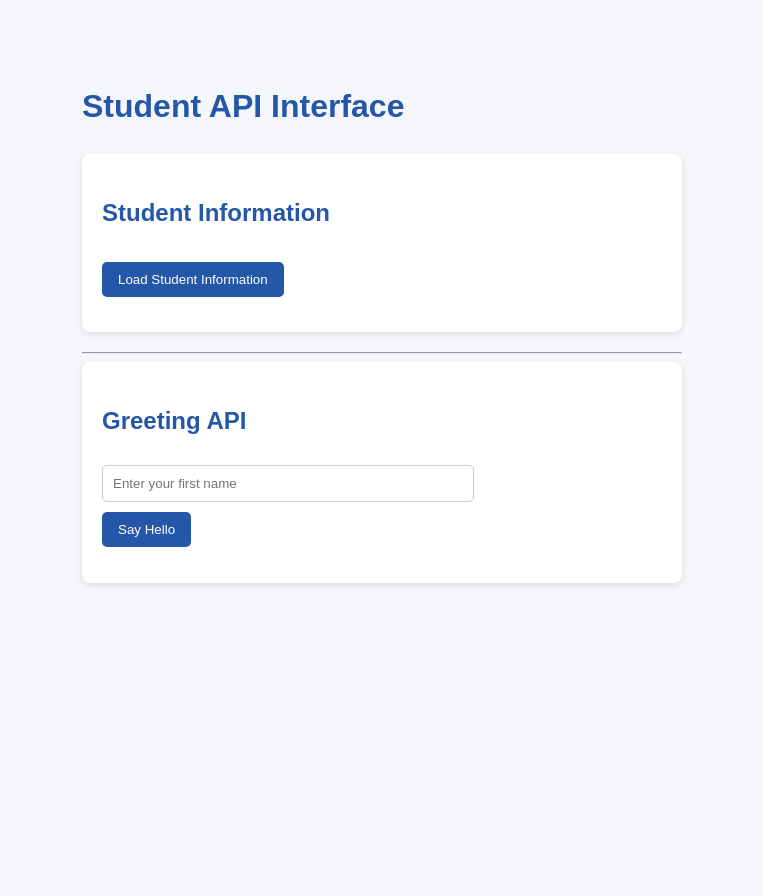
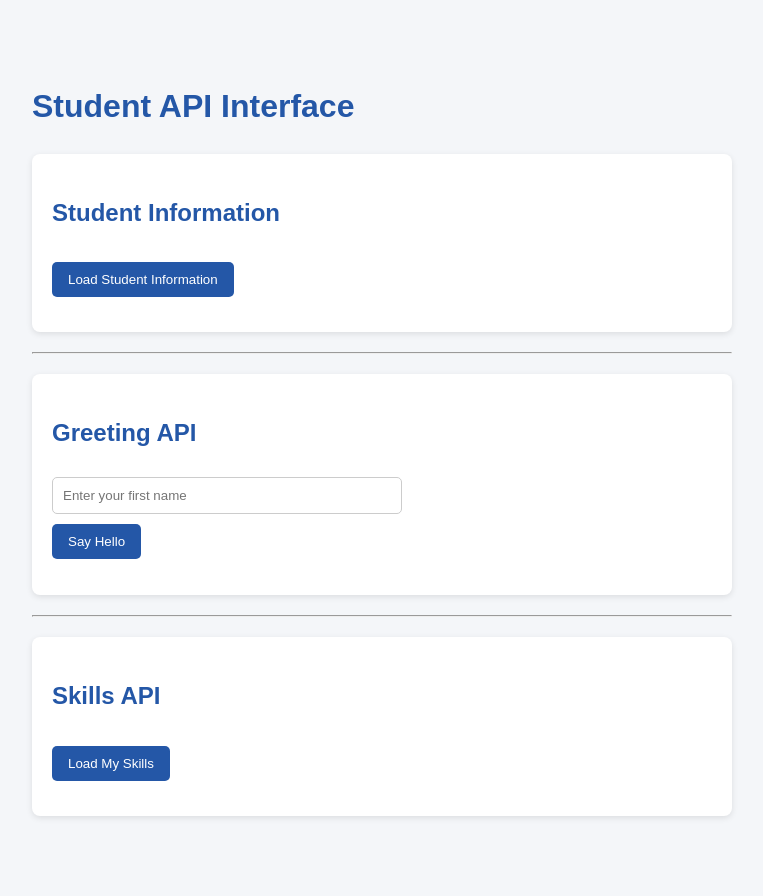
Before and after one commit to vonne2525/Yvonne_Mahilum, a Flask app: page / in a window 1280 px wide. Shown: the whole page, without its empty margins (258-1021 px from the left). Before the commit the page ends 585 px from the top, so only its background shows below. Run offline with Flask 3, Linux system fonts and the light colour scheme.

Commit message:
Add Student, Greeting, and Skills API interfaces

```diff
--- a/templates/index.html
+++ b/templates/index.html
@@ -9,12 +9,12 @@
     <style>
         body {
             font-family: Arial, sans-serif;
+            max-width: 700px;
             margin: 40px auto;
             padding: 20px;
-            max-width: 600px;
-            line-height: 1.6;
             background-color: #f4f6f9;
             color: #333;
+            line-height: 1.6;
         }
 
         h1, h2 {
@@ -22,21 +22,21 @@
         }
 
         .section {
-            background: white;
+            background-color: white;
             padding: 20px;
-            margin-bottom: 20px;
+            margin: 20px 0;
             border-radius: 8px;
             box-shadow: 0 2px 6px rgba(0, 0, 0, 0.1);
         }
 
         button {
             padding: 10px 16px;
+            margin-top: 10px;
             background-color: #2457a7;
             color: white;
             border: none;
             border-radius: 5px;
             cursor: pointer;
-            margin-top: 10px;
         }
 
         button:hover {
@@ -44,24 +44,30 @@
         }
 
         input {
+            box-sizing: border-box;
+            width: 100%;
+            max-width: 350px;
             padding: 10px;
-            width: 90%;
-            max-width: 350px;
+            margin-top: 5px;
             border: 1px solid #ccc;
             border-radius: 5px;
-            margin-top: 5px;
         }
 
-        #result, #greeting {
+        #result, #greeting, #skills {
             margin-top: 15px;
+        }
+
+        li {
+            margin-bottom: 5px;
         }
     </style>
 </head>
 
 <body>
+
     <h1>Student API Interface</h1>
 
-    <!-- Student Information Section -->
+    <!-- Student Information -->
     <div class="section">
         <h2>Student Information</h2>
 
@@ -74,7 +80,7 @@
 
     <hr>
 
-    <!-- Greeting API Section -->
+    <!-- Greeting API -->
     <div class="section">
         <h2>Greeting API</h2>
 
@@ -91,8 +97,19 @@
         <p id="greeting"></p>
     </div>
 
+    <hr>
+
+    <!-- Skills API -->
+    <div class="section">
+        <h2>Skills API</h2>
+
+        <button onclick="loadSkills()">Load My Skills</button>
+
+        <div id="skills"></div>
+    </div>
+
     <script>
-        // Load student information from Flask API
+        // Load Student Information
         async function loadStudent() {
             const result = document.getElementById("result");
 
@@ -119,7 +136,7 @@
 
                 fields.forEach(([label, value]) => {
                     const p = document.createElement("p");
-                    const bold = document.createElement("b");
+                    const bold = document.createElement("strong");
 
                     bold.textContent = label + ": ";
                     p.appendChild(bold);
@@ -137,7 +154,7 @@
             }
         }
 
-        // Get greeting from Flask API
+        // Greeting API
         async function sayHello() {
             const name = document
                 .getElementById("nameInput")
@@ -172,6 +189,43 @@
                     "Unable to retrieve greeting. Please try again.";
             }
         }
+
+        // Skills API
+        async function loadSkills() {
+            const skillsDiv = document.getElementById("skills");
+
+            skillsDiv.textContent = "Loading skills...";
+
+            try {
+                const response = await fetch("/skills");
+
+                if (!response.ok) {
+                    throw new Error("Failed to fetch skills");
+                }
+
+                const data = await response.json();
+
+                if (!Array.isArray(data.skills)) {
+                    throw new Error("Invalid skills data");
+                }
+
+                const list = document.createElement("ul");
+
+                data.skills.forEach(skill => {
+                    const item = document.createElement("li");
+                    item.textContent = skill;
+                    list.appendChild(item);
+                });
+
+                skillsDiv.replaceChildren(list);
+
+            } catch (error) {
+                console.error("Skills API error:", error);
+                skillsDiv.textContent =
+                    "Unable to retrieve skills. Please try again.";
+            }
+        }
     </script>
+
 </body>
 </html>
```
